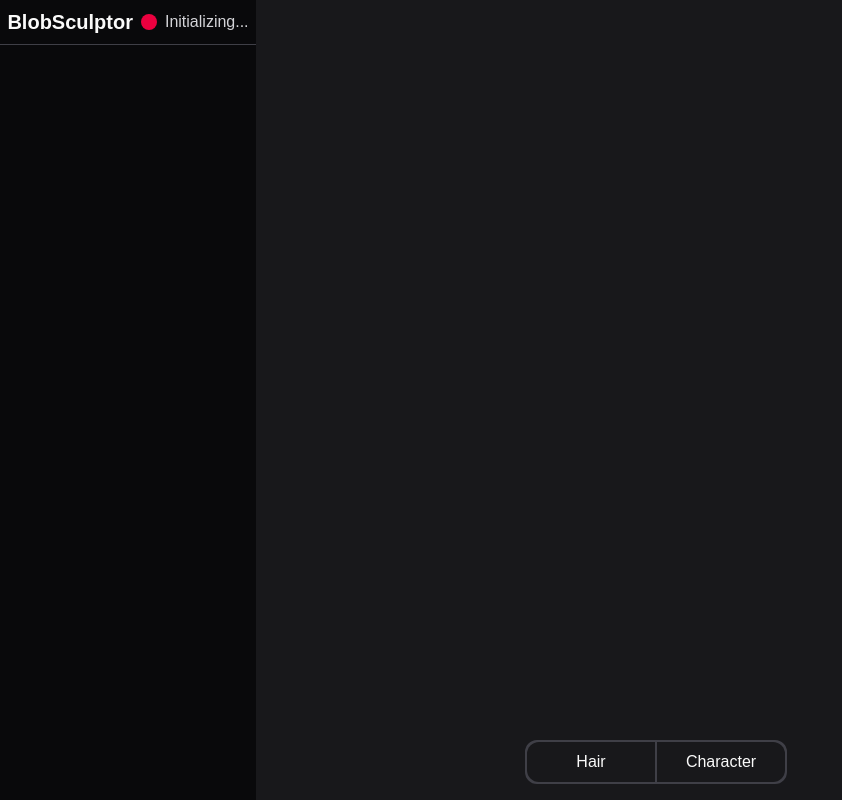
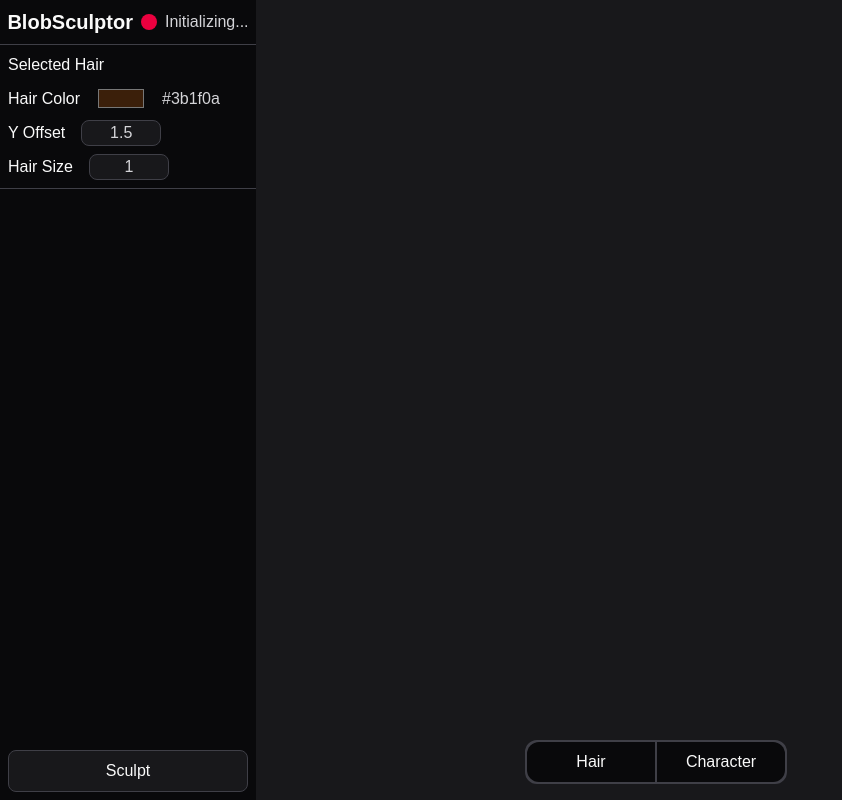
Before and after one commit to ZombieNW/BlobSculptor, a SvelteKit app: page / in a window 1280 px wide. Shown: the whole page, without its empty margins (0-842 px from the left). Built offline with nearby package versions, Linux system fonts and the light colour scheme; a web font is replaced by a local one.

Commit message:
Frontend control/style

```diff
--- a/src/lib/components/ControlPanelHeader.svelte
+++ b/src/lib/components/ControlPanelHeader.svelte
@@ -2,7 +2,7 @@
 	const { isReady, status } = $props();
 </script>
 
-<div class="my-2 flex items-center justify-center">
+<div class="my-2 flex items-center justify-center overflow-hidden">
 	<h1 class="text-xl font-bold">BlobSculptor</h1>
 	{#if isReady}
 		<span class="mx-2 h-4 w-4 rounded-full bg-emerald-600"></span>
--- a/src/routes/+page.svelte
+++ b/src/routes/+page.svelte
@@ -8,6 +8,9 @@
 	let status = $state('Initializing...');
 	let selectedModel = $state(null);
 	let currentColor = $state('#3b1f0a');
+
+	let hairYOffset = $state(1.5);
+	let hairSize = $state(1.0);
 
 	onMount(async () => {
 		await initBackend();
@@ -31,6 +34,41 @@
 	<div class="flex h-screen w-1/5 flex-col bg-zinc-950">
 		<ControlPanelHeader isReady={backend.isReady} {status} />
 		<hr class="border-zinc-700" />
+		<div class="flex flex-col gap-2 overflow-hidden p-2">
+			<div class="flex items-center">
+				<h1 class="mr-2">Selected Hair</h1>
+				<h3 class="mx-2 text-zinc-300">{selectedModel}</h3>
+			</div>
+			<div class="flex items-center">
+				<h1 class="mr-2">Hair Color</h1>
+				<input type="color" bind:value={currentColor} class="mx-2" />
+				<h3 class="mx-2 text-zinc-300">{currentColor}</h3>
+			</div>
+			<div class="flex items-center">
+				<h1 class="mr-2">Y Offset</h1>
+				<input
+					type="number"
+					bind:value={hairYOffset}
+					step="0.1"
+					class="mx-2 w-1/3 rounded-lg border border-zinc-700 bg-zinc-900 px-2 text-center text-zinc-300 outline-none"
+				/>
+			</div>
+			<div class="flex items-center">
+				<h1 class="mr-2">Hair Size</h1>
+				<input
+					type="number"
+					bind:value={hairSize}
+					step="0.1"
+					class="mx-2 w-1/3 rounded-lg border border-zinc-700 bg-zinc-900 px-2 text-center text-zinc-300 outline-none"
+				/>
+			</div>
+		</div>
+		<hr class="border-zinc-700" />
+		<div class="flex flex-1 flex-col items-center justify-end gap-2 p-2">
+			<button class="w-full rounded-lg border border-zinc-700 bg-zinc-900 py-2 hover:bg-zinc-800"
+				>Sculpt</button
+			>
+		</div>
 	</div>
 
 	<!-- Model Viewer -->
@@ -47,16 +85,16 @@
 		{/if}
 
 		<!-- Bottom Center Button Panel -->
-		<div class="fixed inset-x-1/2 bottom-0 flex transform justify-center p-4">
+		<div class="fixed inset-x-1/2 bottom-0 z-20 flex transform justify-center p-4">
 			<div class="flex gap-0.5 rounded-xl border-2 border-zinc-700 bg-zinc-700">
 				<button
-					class="w-32 rounded-l-xl bg-zinc-900 py-2 text-zinc-50 hover:bg-zinc-800"
+					class="w-32 rounded-l-xl bg-zinc-950 py-2 text-zinc-50 hover:bg-zinc-900"
 					onclick={handlePing}
 				>
 					Hair
 				</button>
 				<button
-					class="w-32 rounded-r-xl bg-zinc-900 py-2 text-zinc-50 hover:bg-zinc-800"
+					class="w-32 rounded-r-xl bg-zinc-950 py-2 text-zinc-50 hover:bg-zinc-900"
 					onclick={handlePing}
 				>
 					Character
@@ -65,3 +103,13 @@
 		</div>
 	</div>
 </div>
+
+<!-- hide number input arrows -->
+<style>
+	@layer utilities {
+		input[type='number']::-webkit-inner-spin-button,
+		input[type='number']::-webkit-outer-spin-button {
+			@apply appearance-none;
+		}
+	}
+</style>
--- a/src/routes/layout.css
+++ b/src/routes/layout.css
@@ -2,6 +2,7 @@
 
 :root {
 	font-family: 'SpaceGrotesk', sans-serif;
+	background-color: var(--color-zinc-900);
 }
 
 @font-face {
@@ -11,3 +12,17 @@
 	font-style: normal;
 	font-display: swap;
 }
+
+*::-webkit-scrollbar {
+	width: 10px;
+}
+
+*::-webkit-scrollbar-track {
+	background: #18181b;
+}
+
+*::-webkit-scrollbar-thumb {
+	background-color: #09090b;
+	border-radius: 10px;
+	border: 0px none #ffffff;
+}
```
